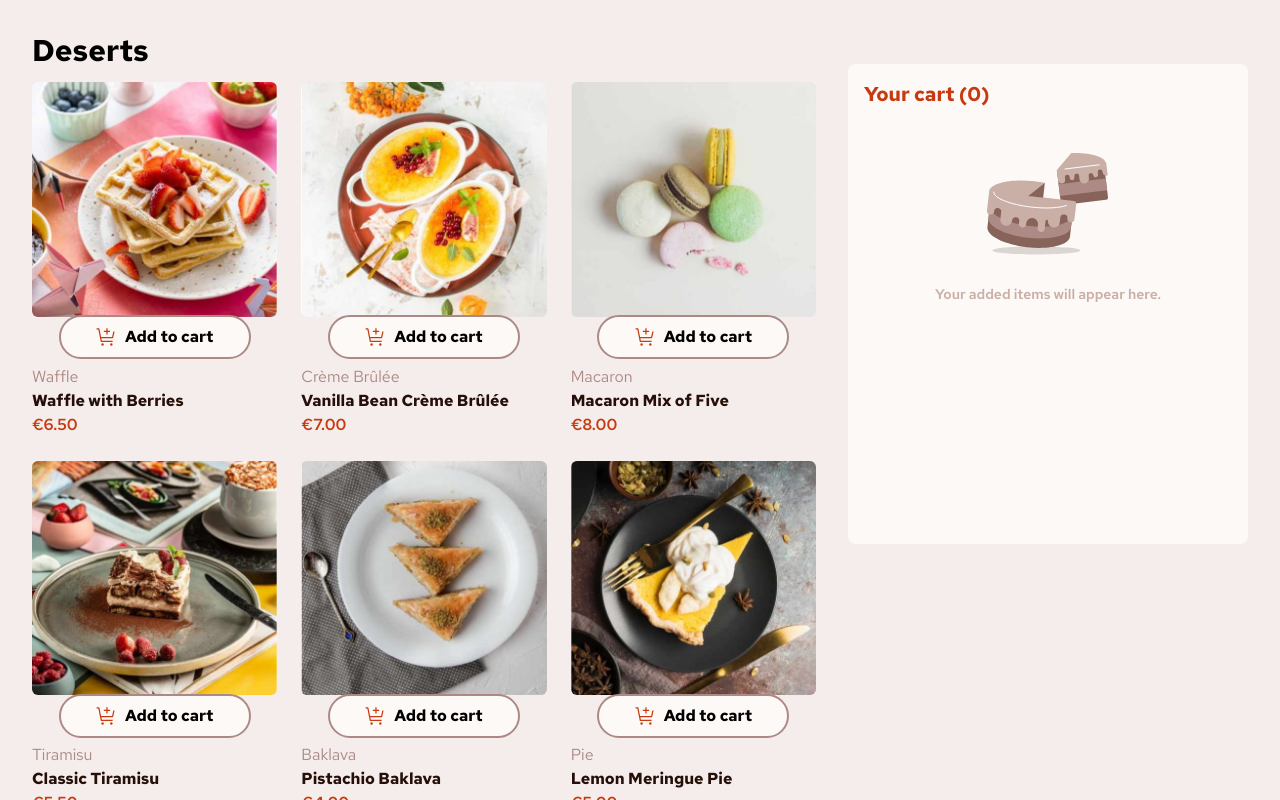
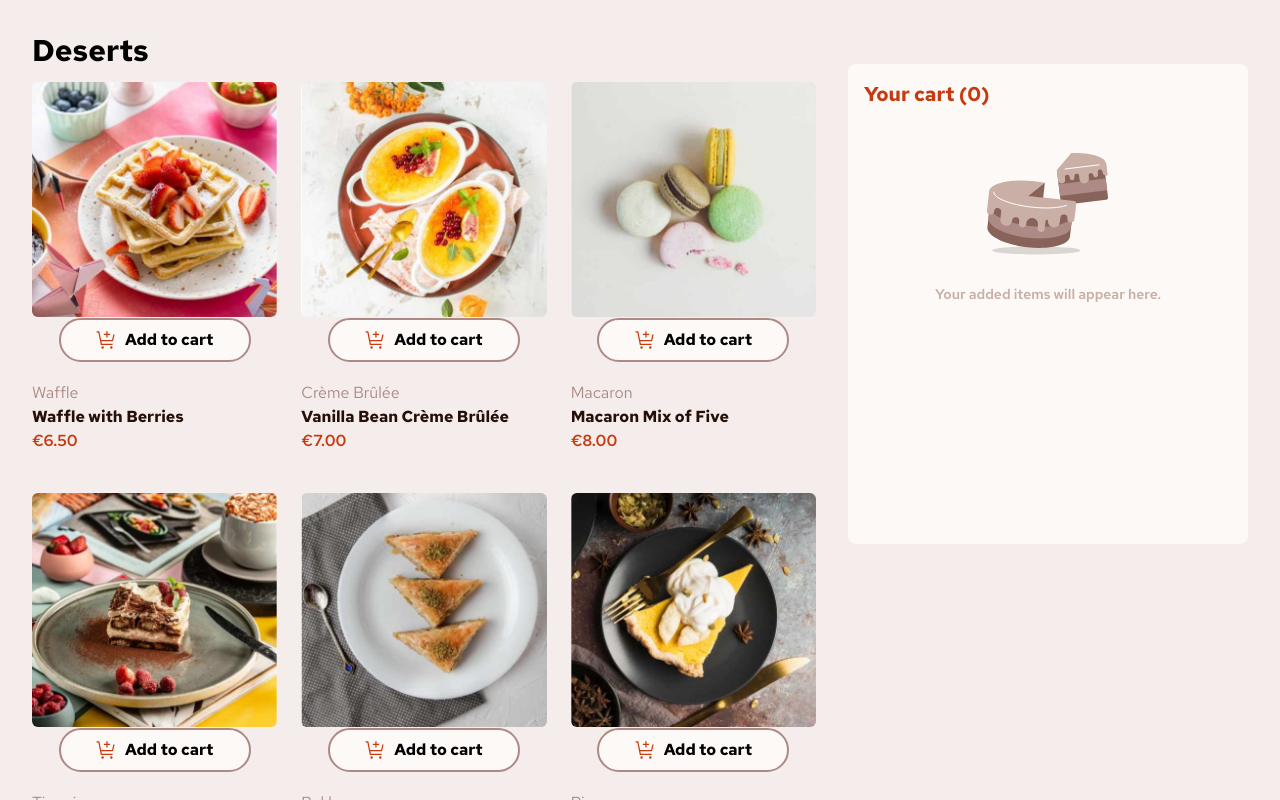
Before and after one commit to Adebemdev/product-list-app, a React (Vite) app: page / in a window 1280 px wide. Built offline with nearby package versions, Linux system fonts and the light colour scheme.

Commit message:
fix button

```diff
--- a/src/features/menu/MenuItem.jsx
+++ b/src/features/menu/MenuItem.jsx
@@ -63,7 +63,7 @@ const MenuItem = ({ product, dispatch, cart }) => {
           />
         </picture>
 
-        <div className="mt-4 flex flex-col">
+        <div className="laptop:mt-8 mb-4 flex flex-col">
           <p className="text-rose400">{category}</p>
           <p className="font-bold text-rose900">{name}</p>
           <p className="font-medium text-red">
--- a/src/ui/Button.jsx
+++ b/src/ui/Button.jsx
@@ -1,10 +1,10 @@
 function Button({ children, onClick, type }) {
   const base =
-    'absolute border-2 bg-rose50 justify-center gap-2 hover:text-red border-rose400 hover:shadow-lg w-48 top-3/4 left-1/2  px-2 py-1 transform -translate-x-1/2 -translate-y-1/2 flex items-center rounded-full laptop:top-[72%] laptop:px-4 laptop:py-2';
+    'absolute border-2 bg-rose50 justify-center gap-2 hover:text-red border-rose400 hover:shadow-lg w-48 mobile:top-2/3 left-1/2  px-4 py-2 transform -translate-x-1/2 -translate-y-1/2 flex items-center rounded-full laptop:top-2/3 laptop:px-4 laptop:py-2';
   const styles = {
     primary: base + '',
     secondary:
-      'absolute border-2 bg-red border-rose400 hover:shadow-lg text-rose900 w-48 top-3/4 left-1/2 transform -translate-x-1/2 -translate-y-1/2 flex items-center justify-between gap-2 px-2 py-1 laptop:px-4 laptop:py-2 rounded-full laptop:top-[72%]',
+      'absolute border-2 bg-red border-rose400 hover:shadow-lg text-rose900 w-48 mobile:top-2/3 left-1/2 transform -translate-x-1/2 -translate-y-1/2 flex items-center justify-between gap-2 px-4 py-2 laptop:px-4 laptop:py-2 rounded-full laptop:top-2/3',
     tertiary:
       'bg-red border-rose400 capitalize hover:shadow-lg px-2 py-2 w-full text-rose50 capitalize rounded-full',
     subTertiary:
```
